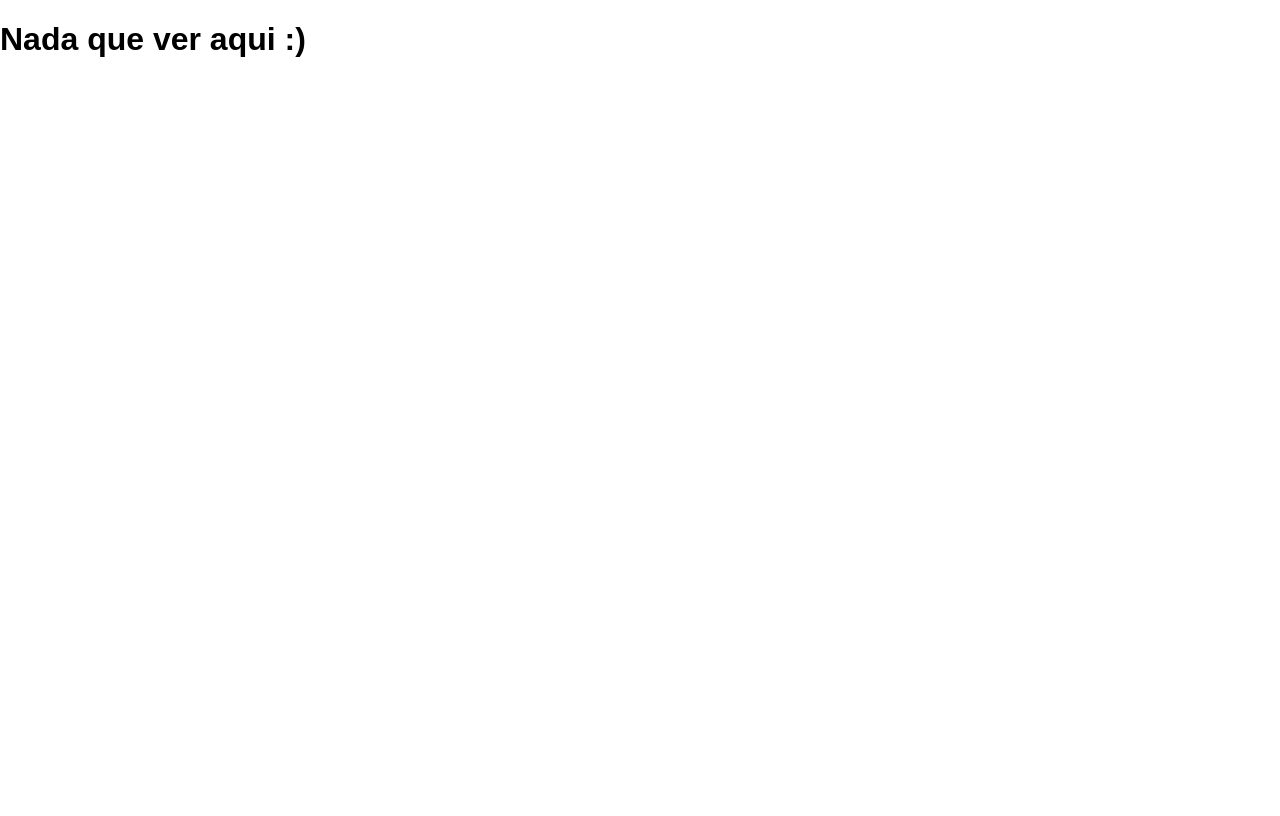
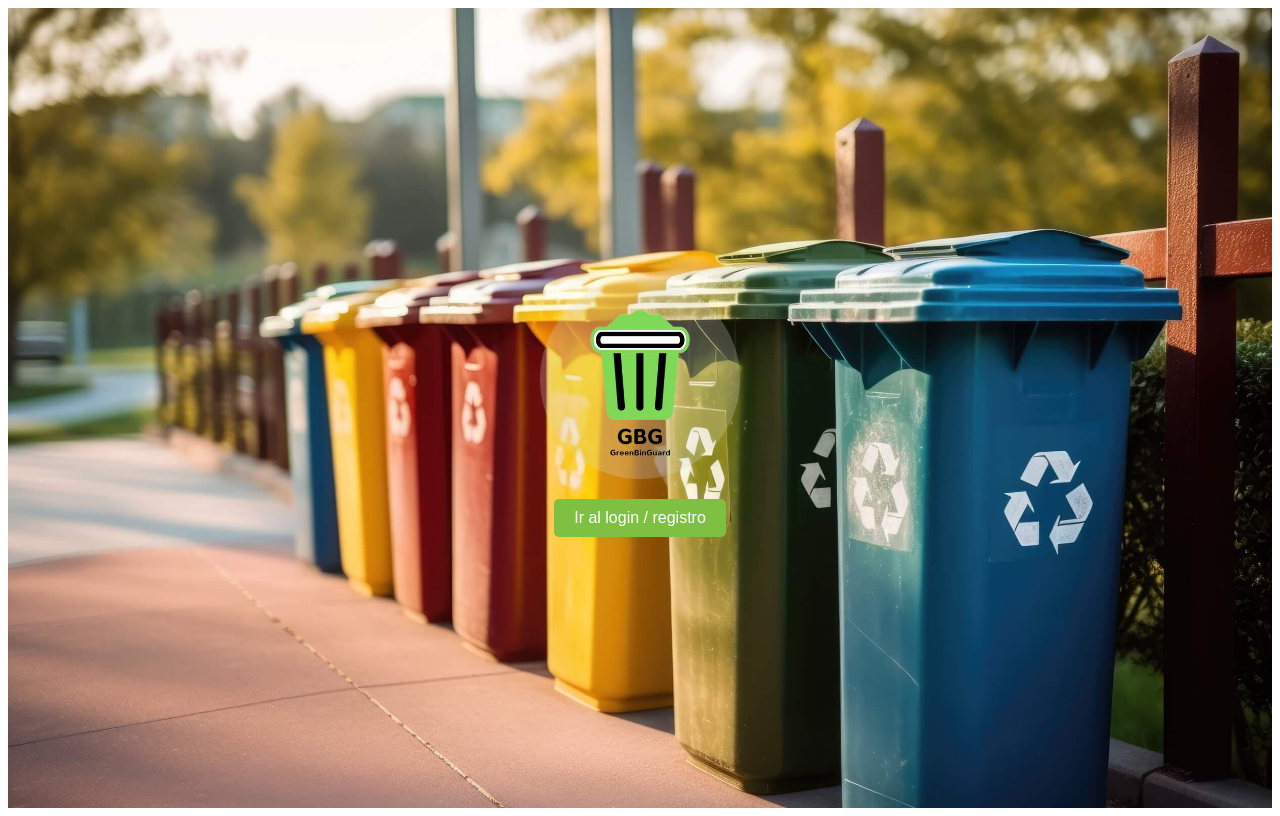
Before and after one commit to jabinherrera/GreenBinGuard, a Nuxt app: page / in a window 1280 px wide. Built offline with nearby package versions, Linux system fonts and the light colour scheme.

Commit message:
index para iniciar la pagina

```diff
--- a/pages/index.vue
+++ b/pages/index.vue
@@ -1,21 +1,54 @@
 <template>
-    <div>
-      <h1>Nada que ver aqui :)</h1>
+  <div class="home-page">
+    <div class="overlay">
+      <img src="~/assets/logo-login.png" alt="GreenBinGuard Logo" class="logo">
+      <nuxt-link to="/login"><button class="login-button">Ir al login / registro</button></nuxt-link>
     </div>
-  </template>
+  </div>
+</template>
 
-  <script>
+<script setup>
+</script>
 
+<style scoped>
+.home-page {
+  display: flex;
+  justify-content: center;
+  align-items: center;
+  height: 100vh;
+  background: url('~/assets/background2.jpg') no-repeat center center;
+  background-size: cover;
+  position: relative;
+}
 
-  export default {
+.overlay {
+  display: flex;
+  flex-direction: column;
+  align-items: center;
+  justify-content: center;
+  padding: 20px;
+  border-radius: 10px;
+}
 
-  }
-  </script>
+.logo {
+  width: 200px;
+  height: auto;
+  margin-bottom: 20px;
+}
 
-  <style>
-  body {
-    font-family: Arial, sans-serif;
-    margin: 0;
-    padding: 0;
-  }
-  </style>
+.login-button {
+  background-color: #7ec041;
+  color: white;
+  padding: 10px 20px;
+  border: none;
+  border-radius: 5px;
+  font-size: 16px;
+  text-decoration: none;
+  text-align: center;
+  transition: background-color 0.3s;
+}
+
+.login-button:hover {
+  background-color: #6abf37;
+}
+</style>
```
Also changed, not shown: assets/background2.jpg (added).
